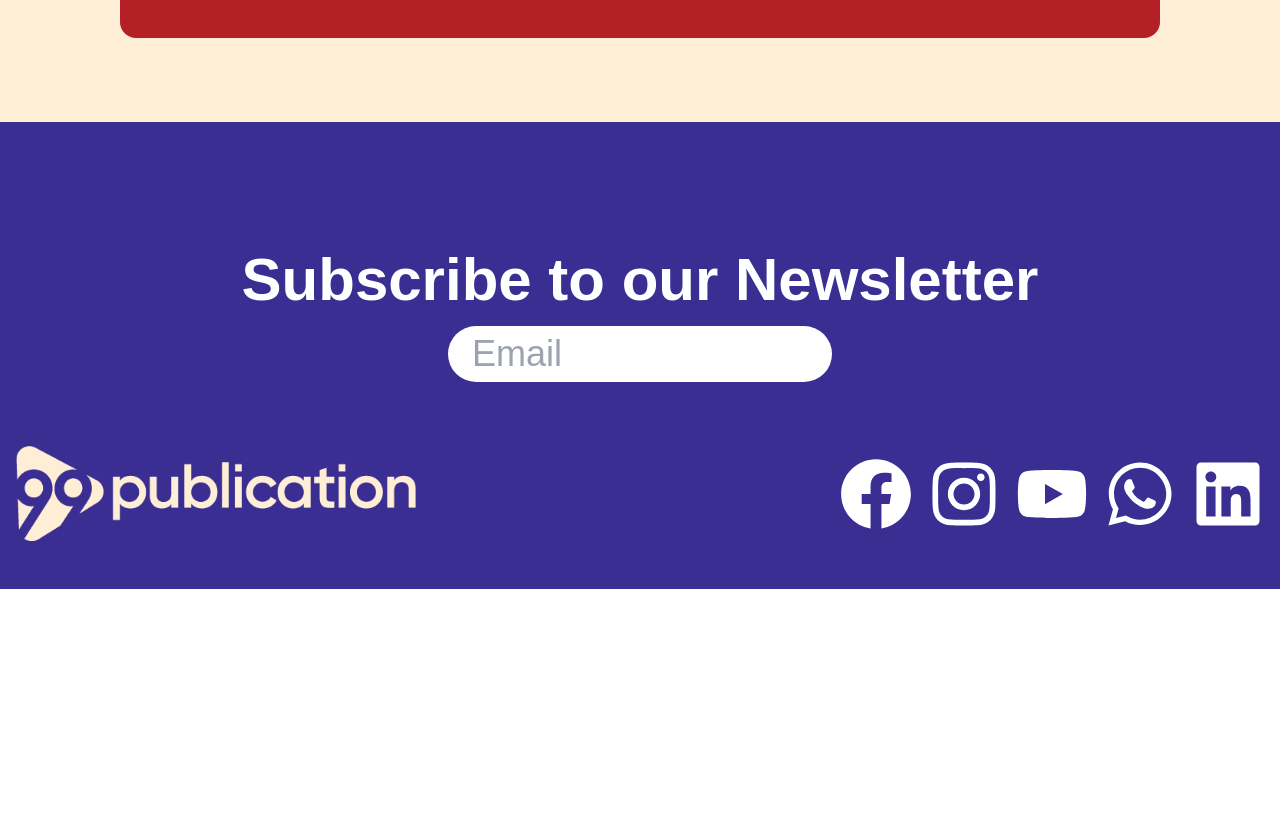
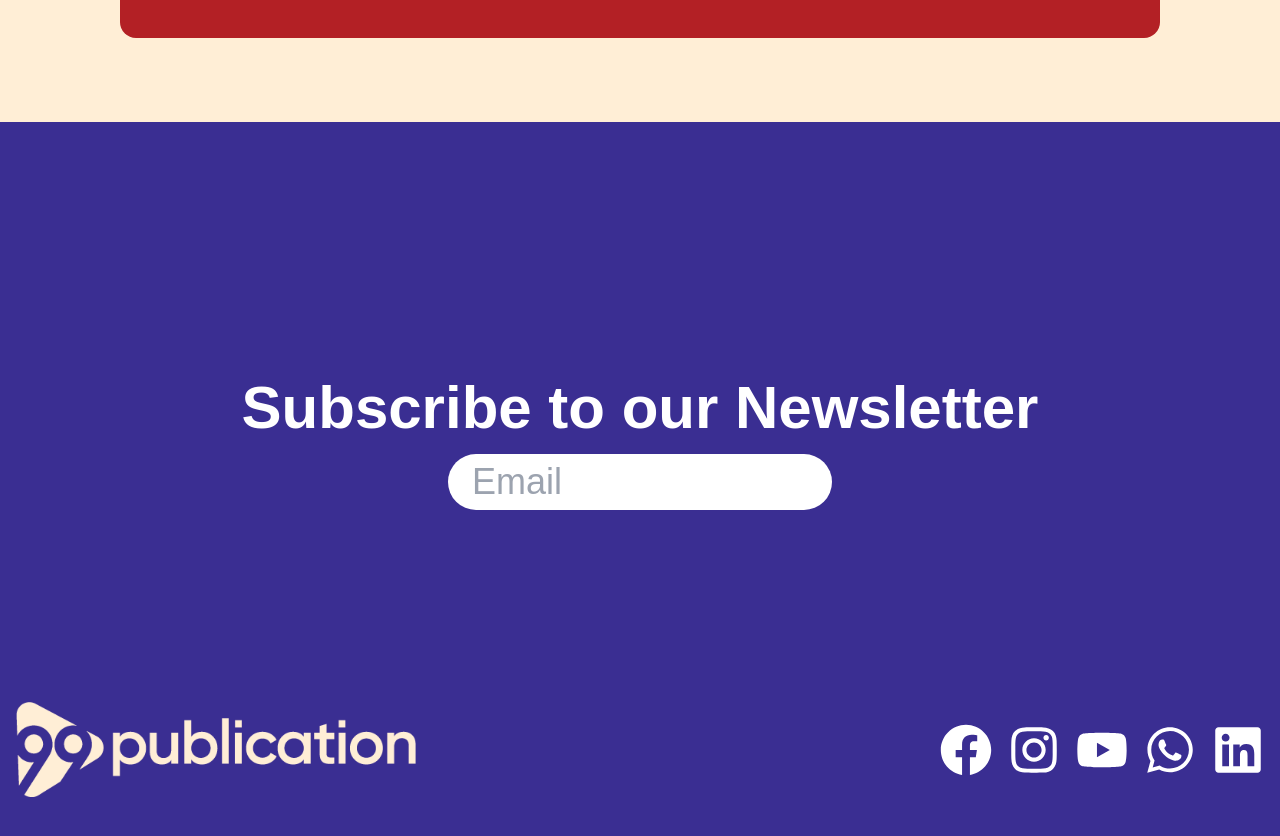
Before and after one commit to Ebtesham-21/99BOOKECOMFINAL, a Next.js app: page / in a window 1280 px wide. Shown: the part 5260-6096 px from the top of the page. Before the commit the page ends 5849 px from the top, so only its background shows below. Built offline with nearby package versions, Linux system fonts and the light colour scheme.

Commit message:
footer organized

```diff
--- a/components/layout/Footer.tsx
+++ b/components/layout/Footer.tsx
@@ -6,7 +6,7 @@ import { FaFacebook, FaInstagram, FaYoutube, FaWhatsapp, FaLinkedin } from "reac
 
 const Footer: React.FC = () => {
     return (
-        <footer className="bg-[#3A2E92] text-white pt-32 pb-12">
+        <footer className="bg-[#3A2E92] text-white pt-64 pb-12">
             <div className="container mx-auto px-4 flex flex-col">
                 {/* NewsLetter Section      */}
                 <div className="text-center mb-8">
@@ -26,7 +26,7 @@ const Footer: React.FC = () => {
 
                     </form>
                 </div>
-                <div className="flex justify-between items-center mt-8">
+                <div className="flex justify-between items-center mt-40">
                     {/* Logo */}
                     <Link href="/" className="flex items-center">
                         <Image src="/logo.png" alt="BookStore Logo" width={400} height={400} />
@@ -35,19 +35,19 @@ const Footer: React.FC = () => {
 
                     <div className="flex space-x-4">
                         <Link href="#" className="hover:text-yellow-500">
-                            <FaFacebook size={72}/>
+                            <FaFacebook size={52}/>
                         </Link>
                         <Link href="#" className="hover:text-yellow-500">
-                            <FaInstagram size={72}/>
+                            <FaInstagram size={52}/>
                         </Link>
                         <Link href="#" className="hover:text-yellow-500">
-                            <FaYoutube size={72}/>
+                            <FaYoutube size={52}/>
                         </Link>
                         <Link href="#" className="hover:text-yellow-500">
-                            <FaWhatsapp size={72}/>
+                            <FaWhatsapp size={52}/>
                         </Link>
                         <Link href="#" className="hover:text-yellow-500">
-                            <FaLinkedin size={72}/>
+                            <FaLinkedin size={52}/>
                         </Link>
 
                     </div>
```
